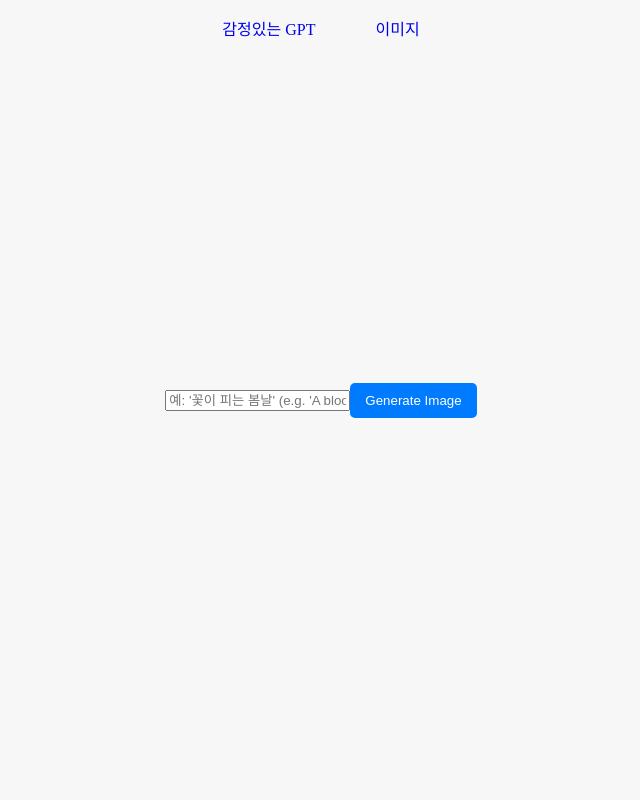
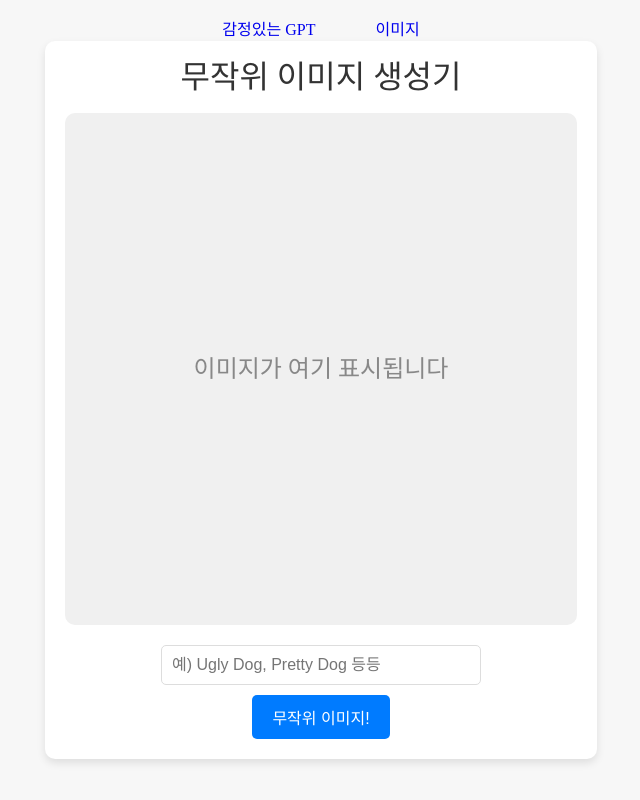
Before and after one commit to bp4sp4/cheapchatgpt, a React (Create React App) app: page /imagegpt/imagegpt in a window 1280 px wide. Shown: the whole page, without its empty margins (319-959 px from the left). Built offline with nearby package versions, Linux system fonts and the light colour scheme.

Commit message:
cheap site imagegpt add

```diff
--- a/src/components/imagegpt/imagegpt.js
+++ b/src/components/imagegpt/imagegpt.js
@@ -1,10 +1,15 @@
+import React, { useState } from "react";
 import axios from "axios";
 import Header from "../header/header";
-import styles from "../imagegpt/imagegpt.module.css";
+import styles from "./imagegpt.module.css";
 
 const ImageGpt = () => {
+  const [imageUrl, setImageUrl] = useState("");
+  const [loading, setLoading] = useState(false);
+
   const handleSubmit = async (event) => {
     event.preventDefault();
+    setLoading(true);
 
     const textInput = event.target.textInput.value;
     const apiKey = process.env.REACT_APP_OPENAI_API_KEY;
@@ -27,28 +32,46 @@ const ImageGpt = () => {
         }
       );
 
-      const imageUrl = response.data.data[0].url;
-      console.log(imageUrl);
-
-      const imageElement = document.getElementById("generated-image");
-      imageElement.src = imageUrl;
+      const generatedImageUrl = response.data.data[0].url;
+      setImageUrl(generatedImageUrl);
+      setLoading(false);
     } catch (error) {
       console.log(error.response.data);
+      setLoading(false);
     }
   };
 
   return (
     <div className={styles.wrap}>
-      <Header></Header>
-      <form onSubmit={handleSubmit} accept-charset="UTF-8">
-        <input
-          type="text"
-          name="textInput"
-          placeholder="예: '꽃이 피는 봄날' (e.g. 'A blooming spring day')"
-        />
-        <button type="submit">Generate Image</button>
-      </form>
-      <img id="generated-image" alt="" />
+      <Header />
+      <div className={styles.container}>
+        <h1 className={styles.title}>무작위 이미지 생성기</h1>
+        <div className={styles.imageContainer}>
+          {loading ? (
+            <div className={styles.loading}>이미지 생성 중...</div>
+          ) : imageUrl ? (
+            <img
+              id="generated-image"
+              src={imageUrl}
+              alt="Generated content"
+              className={styles.image}
+            />
+          ) : (
+            <div className={styles.placeholder}>이미지가 여기 표시됩니다</div>
+          )}
+        </div>
+        <form onSubmit={handleSubmit} className={styles.form}>
+          <input
+            className={styles.input}
+            type="text"
+            name="textInput"
+            placeholder="예) Ugly Dog, Pretty Dog 등등 "
+          />
+          <button className={styles.button} type="submit">
+            무작위 이미지!
+          </button>
+        </form>
+      </div>
     </div>
   );
 };
--- a/src/components/imagegpt/imagegpt.module.css
+++ b/src/components/imagegpt/imagegpt.module.css
@@ -4,4 +4,85 @@
     align-items: center;
     height: 100vh;
     background-color: #f7f7f7;
+    flex-direction: column;
+    padding: 20px;
+    box-sizing: border-box;
 }
+
+.container {
+    width: 512px;
+    text-align: center;
+    background-color: #fff;
+    padding: 20px;
+    border-radius: 10px;
+    box-shadow: 0 4px 8px rgba(0, 0, 0, 0.1);
+}
+
+.title {
+    font-size: 2rem;
+    margin-bottom: 20px;
+    color: #333;
+}
+
+.input {
+    flex-grow: 1;
+    width: 20rem;
+    height: 2.5rem;
+    border: 1px solid #ddd;
+    border-radius: 5px;
+    margin-bottom: 10px;
+    padding: 10px;
+    font-size: 1rem;
+    box-sizing: border-box;
+}
+
+.imageContainer {
+    width: 100%;
+    max-width: 512px;
+    height: 512px;
+    border-radius: 10px;
+    margin-bottom: 20px;
+    background-color: #f0f0f0;
+    display: flex;
+    justify-content: center;
+    align-items: center;
+    position: relative;
+}
+
+.image {
+    width: 100%;
+    height: 100%;
+    border-radius: 10px;
+    object-fit: cover;
+}
+
+.placeholder {
+    color: #888;
+    font-size: 1.5rem;
+}
+
+.loading {
+    color: #007bff;
+    font-size: 1.5rem;
+}
+
+.button {
+    padding: 10px 20px;
+    background-color: #007bff;
+    color: #fff;
+    border: none;
+    border-radius: 5px;
+    font-size: 1rem;
+    cursor: pointer;
+    transition: background-color 0.3s ease;
+}
+
+.button:hover {
+    background-color: #0056b3;
+}
+
+.form {
+    display: flex;
+    flex-direction: column;
+    align-items: center;
+}
```
